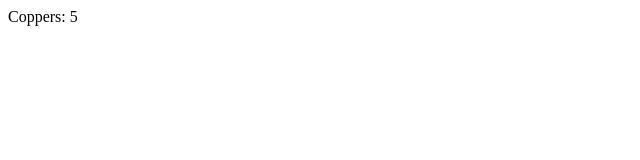
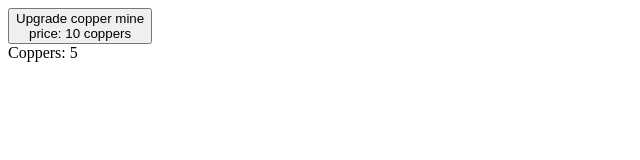
Before and after one commit to Areso/incremental-idle-tutorial-en, a plain HTML site: page index.html in a window 1280 px wide. Shown: the whole page, without its empty margins (0-640 px from the left). Drawn offline with Linux system fonts and the light colour scheme.

Commit message:
added coppers mine upgrade button

```diff
--- a/index.html
+++ b/index.html
@@ -8,6 +8,7 @@
   </style>
 </head>
 <body>
+<button id="btnUpgCopperMine" onclick="upgCopperMine()">Upgrade copper mine<br>price: 10 coppers</button><br>
 Coppers: <span id="spnCoppersValue">0</span><br>
 <script>
   let coppers = 0;
@@ -15,8 +16,21 @@ Coppers: <span id="spnCoppersValue">0</span><br>
   const spnCoppersVal = document.getElementById("spnCoppersValue");
   myTimer = setInterval(endOfTurnCalc, 1000);
   function endOfTurnCalc() {
-    coppers = coppers+copperGrowth;
+    coppers = coppers+copperGrowth*coppersUpgLevel;
     spnCoppersVal.innerText = coppers;
+  }
+  let coppersUpgCost  = 10;
+  let coppersUpgLevel = 1;
+  const btnUpgCopperMine = document.getElementById("btnUpgCopperMine");
+  function upgCopperMine() {
+    if (coppers>=coppersUpgCost){
+      coppers = coppers-coppersUpgCost;
+      coppersUpgLevel = coppersUpgLevel + 1;
+      coppersUpgCost  = coppersUpgCost*2;
+      spnCoppersVal.innerText   = coppers;
+      let buttonUpgCopperMineLabel = "Upgrade copper mine<br>price: "+coppersUpgCost.toString()+" coppers";
+      btnUpgCopperMine.innerHTML = buttonUpgCopperMineLabel;
+    }
   }
 </script>
 </body>
```
